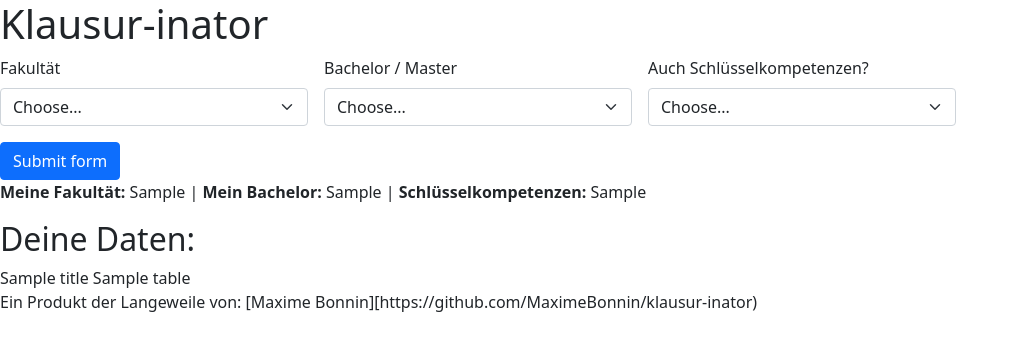
After one commit to MaximeBonnin/klausur-inator, a Flask app: template templates/data.html in a window 1280 px wide. The commit adds this page. Shown: the top 351 px of the page, without its empty margins (0-1019 px from the left). Run offline with Flask 2, Linux system fonts and the light colour scheme; the template is opened without the code that fills it: most values are stand-ins (such as "Sample title", 1, 10 or a date in 2020); parts of the project's set-up code (start-up, migrations or seed data) failed here and were passed over.

Commit message:
web app setup

```diff
--- a/analyze_modules.py
+++ b/analyze_modules.py
@@ -167,7 +167,8 @@ def find_my_data(df, my_fak=[], my_bachelor=[], include_sk=False):
     output = df.query(f"Fakultät in @my_fak and Modul_Nr_1 in @my_bachelor")
 
     df_mean_per_doz = find_correct_mean(output).sort_values("Schnitt").reset_index(drop=True)
-    print(df_mean_per_doz)
+    df_mean_per_doz["Schnitt"] = df_mean_per_doz["Schnitt"].round(2)
+    return df_mean_per_doz
 
 
 def find_correct_mean(df):
@@ -187,8 +188,9 @@ def find_correct_mean(df):
 def analyze_main():
     df_raw = pd.read_csv("module_data.csv", index_col=0)
     # print(df_raw.head())
-    find_my_data(df=df_raw, my_fak=["Wiwi"], my_bachelor=["B"], include_sk=False)
+    my_data = find_my_data(df=df_raw, my_fak=["Wiwi"], my_bachelor=["B"], include_sk=False)
     print("Done!")
+    return my_data
 
 
 if __name__ == '__main__':
--- a/app.py
+++ b/app.py
@@ -1,12 +1,46 @@
-from flask import Flask, render_template
+from flask import Flask, render_template, request, redirect, url_for
+import pandas as pd
+from analyze_modules import find_my_data
+import os
 
+MAIN_PATH = os.path.dirname( __file__ )
+DATA_PATH = os.path.join(MAIN_PATH, "module_data.csv")
+DF_RAW = pd.read_csv(DATA_PATH, index_col=0)
 app = Flask(__name__)
 
 
-@app.route("/")
+@app.route("/", methods=['GET', "POST"])
 def index():
-    # return render_template("index.html")
-    return render_template("index.html")
+    if request.method == "POST":
+        # print(request.form)
+        fak = request.form["fak"]
+        bach = request.form["bach"]
+        sk = request.form["sk"]
+
+        return redirect(url_for("data", fak=fak, bach=bach, sk=sk))
+
+    else:
+        fak_options = ["Wiwi", "Sowi", "Philo"]
+        bach_options = ["B", "M"]
+
+        return render_template("index.html", fak_options=fak_options, bach_options=bach_options)
+
+
+@app.route("/<fak>/<bach>/<sk>", methods=["GET", "POST"])
+def data(fak, bach, sk):
+    if request.method == "POST":
+        fak = request.form["fak"]
+        bach = request.form["bach"]
+        sk = request.form["sk"]
+        return redirect(url_for("data", fak=fak, bach=bach, sk=sk))
+
+    if sk == "1":
+        sk = True
+    else:
+        sk = False
+    # print("This happened")
+    my_data = find_my_data(df=DF_RAW, my_fak=[fak], my_bachelor=[bach], include_sk=sk)
+    return render_template("data.html", my_fak=fak, my_bachelor=bach, my_sk=sk, tables=[my_data.to_html(classes='data')], titles=my_data.columns.values)
 
 
 if __name__ == "__main__":
--- a/templates/base.html
+++ b/templates/base.html
@@ -1,9 +1,70 @@
 <!doctype html>
-<title>{% block title %}{% endblock %} - Flaskr</title>
+<html lang="en">
+  <head>
+    <title>{% block title %}{% endblock %}</title>
+    <link href="https://cdn.jsdelivr.net/npm/bootstrap@5.0.2/dist/css/bootstrap.min.css" rel="stylesheet" integrity="sha384-EVSTQN3/azprG1Anm3QDgpJLIm9Nao0Yz1ztcQTwFspd3yD65VohhpuuCOmLASjC" crossorigin="anonymous">
     <link rel="stylesheet" href="{{ url_for('static', filename='style.css') }}">
+  </head>
+
   <header>
+
     {% block header %}{% endblock %}
   </header>
   <body>
+    <h1>Klausur-inator</h1>
+      <!--Form to select Department, Study Type, and if Schüsselkompetenzen should be included-->
+    <form action="#" class="row g-3" method="post">
+    <div class="col-md-3">
+    <label for="validationDefault01" class="form-label">Fakultät</label>
+    <select class="form-select" id="validationDefault01" name="fak" required>
+        <option selected disabled value="">Choose...</option>
+        <option value="Allgemein">Allgemein</option>
+        <option value="Agrar">Agrar</option>
+        <option value="Bio_Psycho">Bio_Psycho</option>
+        <option value="Chemie">Chemie</option>
+        <option value="Forst">Forst</option>
+        <option value="Geo">Geo</option>
+        <option value="Juri">Juri</option>
+        <option value="Mathe">Mathe</option>
+        <option value="Medi">Medi</option>
+        <option value="Philo">Philo</option>
+        <option value="Physik">Physik</option>
+        <option value="Sowi">Sowi</option>
+        <option value="Theo">Theo</option>
+        <option value="Wiwi">Wiwi</option>
+
+
+
+    </select>
+  </div>
+    <div class="col-md-3">
+    <label for="validationDefault02" class="form-label">Bachelor / Master</label>
+    <select class="form-select" id="validationDefault02" name="bach" required>
+        <option selected disabled value="">Choose...</option>
+        <option value="B">Bachelor</option>
+        <option value="M">Master</option>
+        <option value="Mag">Magister?</option>
+        <option value="SK">Schlüsselkompetenz</option>
+        <option value="S">S... ?</option>
+    </select>
+  </div>
+    <div class="col-md-3">
+    <label for="validationDefault03" class="form-label">Auch Schlüsselkompetenzen?</label>
+    <select class="form-select" id="validationDefault03" name="sk" required>
+        <option selected disabled value="">Choose...</option>
+        <option value=1>Ja</option>
+        <option value=0>Nein</option>
+    </select>
+  </div>
+
+  <div class="col-12">
+    <button class="btn btn-primary" type="submit" value="submit">Submit form</button>
+  </div>
+</form>
     <div>{% block content %}{% endblock %}</div>
+  <script src="https://cdn.jsdelivr.net/npm/bootstrap@5.0.2/dist/js/bootstrap.bundle.min.js" integrity="sha384-MrcW6ZMFYlzcLA8Nl+NtUVF0sA7MsXsP1UyJoMp4YLEuNSfAP+JcXn/tWtIaxVXM" crossorigin="anonymous"></script>
   </body>
+  <footer>
+    Ein Produkt der Langeweile von: [Maxime Bonnin][https://github.com/MaximeBonnin/klausur-inator)
+  </footer>
+</html>
--- /dev/null
+++ b/templates/data.html
@@ -0,0 +1,21 @@
+{% extends 'base.html' %}
+
+{% block title %}
+Daten: {{ my_fak }} {{ my_bachelor }}
+{% endblock %}
+
+{% block header %}
+{% endblock %}
+
+{% block content %}
+<p><b>Meine Fakultät:</b> {{ my_fak }} | <b>Mein Bachelor:</b> {{ my_bachelor }} | <b>Schlüsselkompetenzen:</b> {{ my_sk }}</p>
+
+
+<div>
+    <h2>Deine Daten:</h2>
+    {% for table in tables %}
+            {{titles[loop.index]}}
+            {{ table|safe }}
+    {% endfor %}
+<div/>
+{% endblock %}
--- /dev/null
+++ b/templates/style.css
@@ -0,0 +1,19 @@
+* {
+    margin: 0;
+    padding: 0;
+}
+
+nav {
+    width: 100%;
+    height: 60px;
+    background-color: #fff;
+}
+
+nav p {
+    font-family: arial;
+    color: #222;
+}
+
+nav ul {
+    float: left;
+}
```
Also changed, not shown: requirements.txt (added, +20 -0 lines), templates/index.html (+8 -4 lines), 1 other file. Lines whose indentation alone changed are shown as unchanged.
